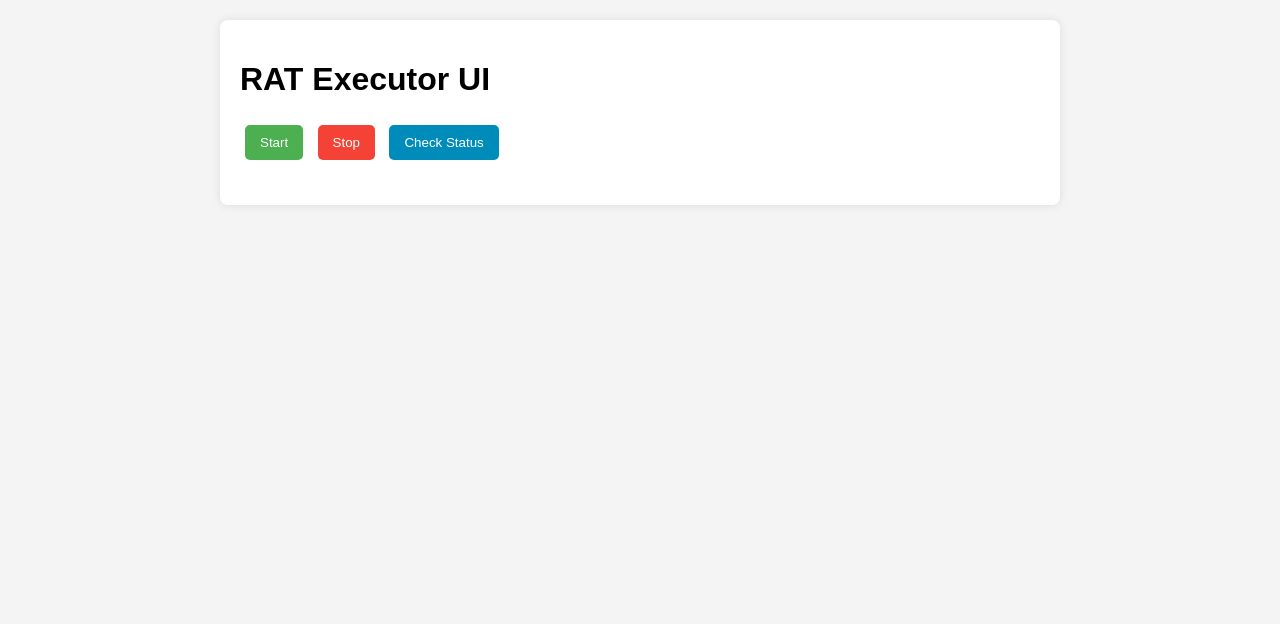
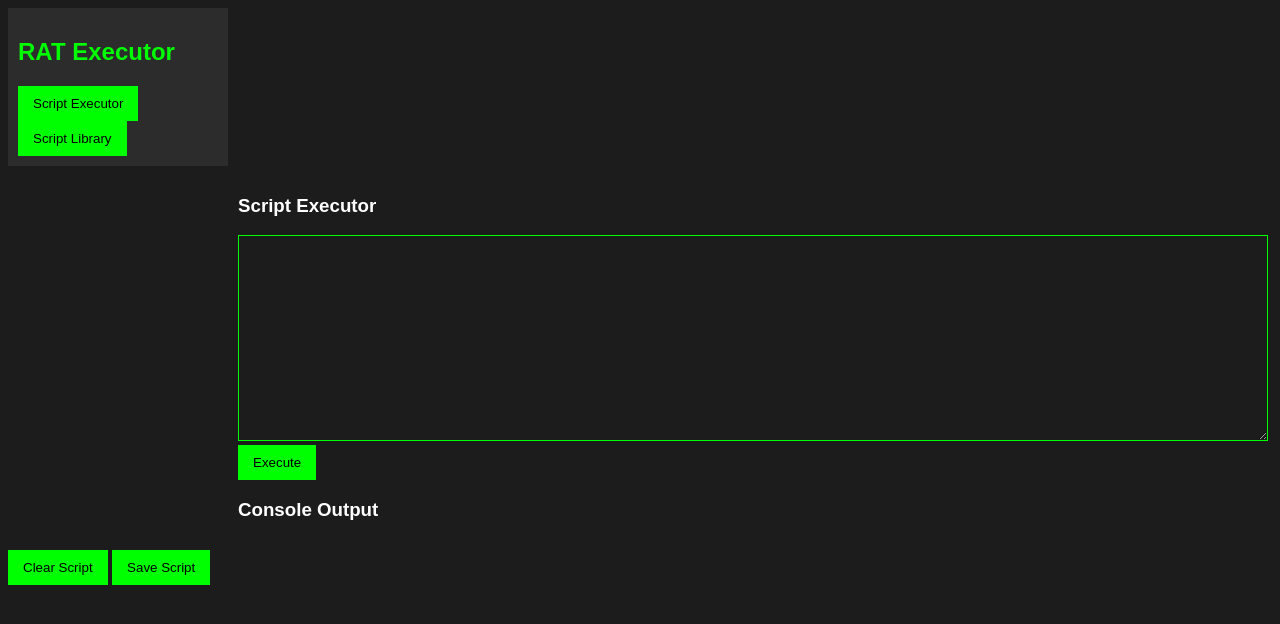
Before and after one commit to milankusari1-art/rat, a plain HTML site: page index.html in a window 1280 px wide. Drawn offline with Linux system fonts and the light colour scheme.

Commit message:
Updated index.html with complete RAT Executor UI code.

```diff
--- a/index.html
+++ b/index.html
@@ -6,57 +6,103 @@
     <title>RAT Executor UI</title>
     <style>
         body {
+            background-color: #1c1c1c;
+            color: #ffffff;
             font-family: Arial, sans-serif;
-            margin: 20px;
-            background-color: #f4f4f4;
         }
-        .container {
-            max-width: 800px;
-            margin: 0 auto;
-            background: white;
-            padding: 20px;
-            border-radius: 8px;
-            box-shadow: 0 0 10px rgba(0, 0, 0, 0.1);
+        .sidebar {
+            width: 200px;
+            background-color: #2c2c2c;
+            padding: 10px;
+            display: inline-block;
+            vertical-align: top;
+        }
+        .sidebar h2 {
+            color: #00ff00;
+        }
+        .content {
+            margin-left: 220px;
+            padding: 10px;
+        }
+        .tab {
+            display: none;
+        }
+        .tab.active {
+            display: block;
         }
         button {
+            background-color: #00ff00;
+            border: none;
+            color: black;
             padding: 10px 15px;
-            margin: 5px;
-            border: none;
-            border-radius: 5px;
             cursor: pointer;
         }
-        button.start { background-color: #4CAF50; color: white; }
-        button.stop { background-color: #f44336; color: white; }
-        button.status { background-color: #008CBA; color: white; }
+        textarea {
+            width: 100%;
+            height: 200px;
+            background-color: #1c1c1c;
+            color: #ffffff;
+            border: 1px solid #00ff00;
+        }
     </style>
 </head>
 <body>
+    <div class="sidebar">
+        <h2>RAT Executor</h2>
+        <button onclick="showTab('executor')">Script Executor</button>
+        <button onclick="showTab('library')">Script Library</button>
+    </div>
+    <div class="content">
+        <div id="executor" class="tab active">
+            <h3>Script Executor</h3>
+            <textarea id="scriptEditor"></textarea>
+            <button onclick="executeScript()">Execute</button>
+        </div>
+        <div id="library" class="tab">
+            <h3>Script Library</h3>
+            <ul id="scriptList">
+                <!-- Script items will be generated here -->
+            </ul>
+            <button onclick="loadScript()">Load Selected Script</button>
+        </div>
+        <div id="consoleOutput">
+            <h3>Console Output</h3>
+            <pre id="outputArea"></pre>
+        </div>
+    </div>
+    <button onclick="clearScript()">Clear Script</button>
+    <button onclick="saveScript()">Save Script</button>
 
-<div class="container">
-    <h1>RAT Executor UI</h1>
-    <button class="start" onclick="startExecutor()">Start</button>
-    <button class="stop" onclick="stopExecutor()">Stop</button>
-    <button class="status" onclick="checkStatus()">Check Status</button>
+    <script>
+        function showTab(tabName) {
+            const tabs = document.querySelectorAll('.tab');
+            tabs.forEach(tab => {
+                tab.classList.remove('active');
+            });
+            document.getElementById(tabName).classList.add('active');
+        }
 
-    <div id="output" style="margin-top: 20px;"></div>
-</div>
+        function executeScript() {
+            const script = document.getElementById('scriptEditor').value;
+            // Execute script logic here
+            document.getElementById('outputArea').textContent += '\nExecuting: ' + script;
+        }
 
-<script>
-    function startExecutor() {
-        document.getElementById('output').innerHTML = 'Executor started...';
-        // Add your start executor logic here
-    }
+        function loadScript() {
+            // Logic to load a script from the library
+            document.getElementById('outputArea').textContent += '\nLoaded script from library.';
+        }
 
-    function stopExecutor() {
-        document.getElementById('output').innerHTML = 'Executor stopped.';
-        // Add your stop executor logic here
-    }
+        function clearScript() {
+            document.getElementById('scriptEditor').value = '';
+            document.getElementById('outputArea').textContent = '';
+        }
 
-    function checkStatus() {
-        document.getElementById('output').innerHTML = 'Checking status...';
-        // Add your status check logic here
-    }
-</script>
-
+        function saveScript() {
+            const script = document.getElementById('scriptEditor').value;
+            // Logic to save the script
+            document.getElementById('outputArea').textContent += '\nSaved script.';
+        }
+    </script>
 </body>
 </html>
```
